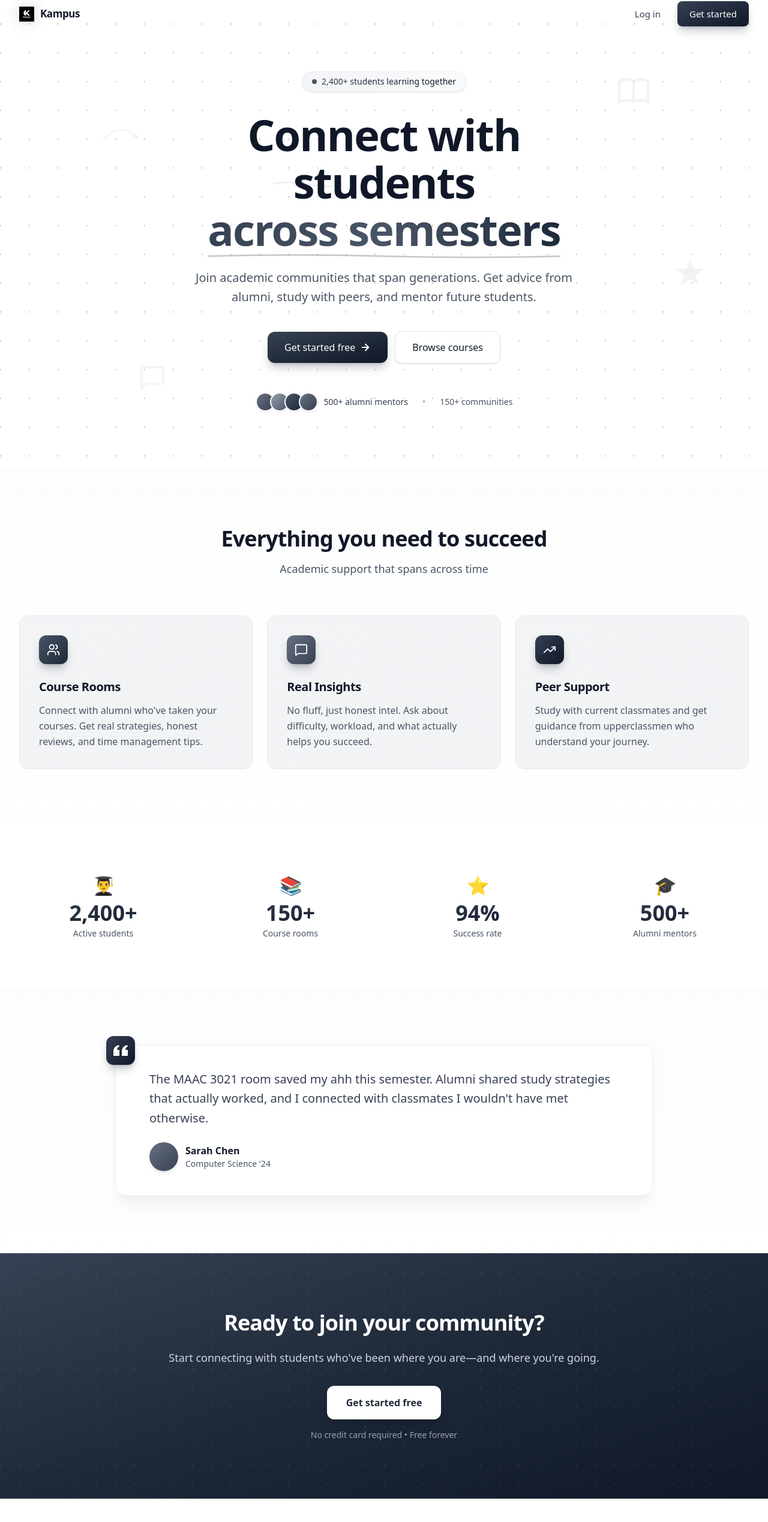
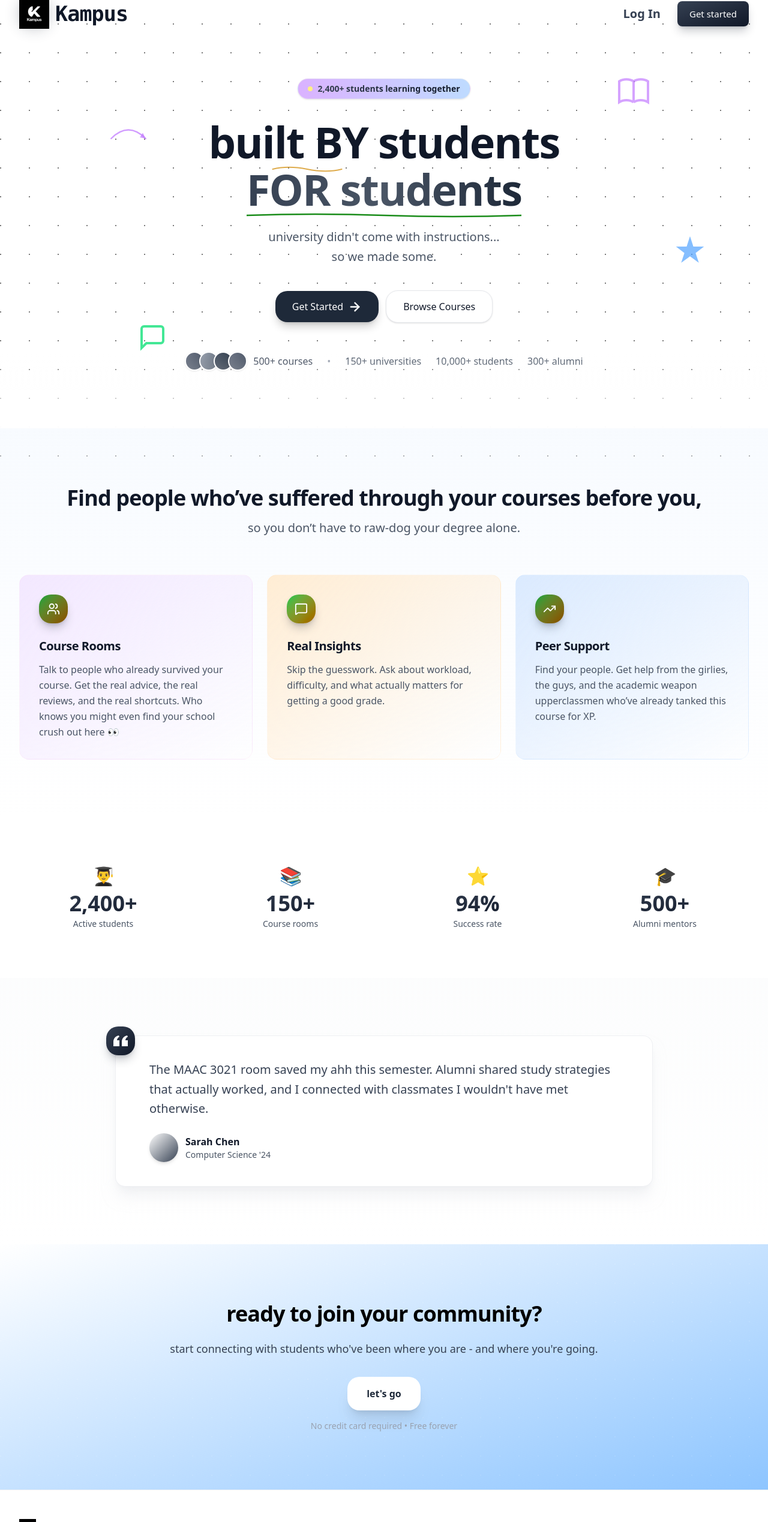
Before and after one commit to Kampus-Edu/Frontend, a Next.js app: page / in a window 1280 px wide. Shown: the part 9-2546 px from the top of the page at 60% size. Built offline with nearby package versions, Linux system fonts and the light colour scheme.

Commit message:
Landing page touch-up

```diff
--- a/src/app/(marketing)/page.tsx
+++ b/src/app/(marketing)/page.tsx
@@ -18,7 +18,7 @@ export default function LandingPage() {
             {/* Subtle grid background - fixed to viewport */}
             <div className="fixed inset-0 pointer-events-none">
                 <div
-                    className="absolute inset-0 opacity-[0.3]"
+                    className="absolute inset-0 opacity-[0.7]"
                     style={{
                         backgroundImage: `radial-gradient(circle at 1px 1px, rgb(64, 64, 64) 1px, transparent 0)`,
                         backgroundSize: '48px 48px'
@@ -28,30 +28,31 @@ export default function LandingPage() {
 
             {/* Navigation */}
             <nav className={`fixed top-0 left-0 right-0 z-50 transition-all duration-300 ${
-                scrolled ? 'bg-white/80 backdrop-blur-xl border-b border-gray-200/50 shadow-sm shadow-gray-100/5' : ''
+                scrolled
+                    ? "bg-white/70 backdrop-blur-md border-b border-gray-300/30 shadow-[0_4px_20px_rgba(0,0,0,0.05)]"
+                    : ""
             }`}>
                 <div className="max-w-7xl mx-auto px-6 lg:px-8">
                     <div className="flex items-center justify-between h-16">
                         <Link href="/" className="flex items-center gap-2.5 group cursor-pointer">
                             <div className="relative">
                                 <div className="absolute inset-0 bg-gray-800 rounded-xl blur-md opacity-25 group-hover:opacity-40 transition-opacity" />
-                              {/*<div className="relative w-9 h-9 bg-gradient-to-br from-gray-700 via-gray-800 to-gray-900 rounded-xl flex items-center justify-center transform group-hover:scale-105 transition-transform shadow-lg shadow-gray-800/25">*/}
                                     <Image
                                         src="/kampus-logo.png"
-                                        width={25}
-                                        height={25}
+                                        width={50}
+                                        height={50}
                                         alt="Kampus logo"
                                         className="opacity-100 object-contain invert"
                                     />
                                 {/*</div>*/}
                             </div>
-                            <span className="text-[17px] font-semibold text-gray-900 tracking-tight">Kampus</span>
+                            <span className="text-[35px] font-mono font-bold text-gray-900 tracking-tight">Kampus</span>
                         </Link>
 
                         <div className="flex items-center gap-2">
                             <Link href="/login">
-                                <button className="px-5 py-2 text-[15px] font-medium text-gray-700 hover:text-gray-900 transition-colors rounded-lg hover:bg-gray-50">
-                                    Log in
+                                <button className="px-5 py-2 text-[20px] font-bold text-gray-700 hover:text-gray-900 transition-colors rounded-lg hover:bg-gray-50">
+                                    Log In
                                 </button>
                             </Link>
                             <Link href="/signup">
@@ -65,28 +66,28 @@ export default function LandingPage() {
             </nav>
 
             {/* Hero Section */}
-            <section className="relative pt-32 pb-24 px-6 lg:px-8 overflow-hidden">
-                {/* Decorative doodles - academic themed */}
+            <section className="relative pt-35 pb-24 px-6 lg:px-8 overflow-hidden">
+                {/* Decorative doodles */}
                 <div className="absolute inset-0 overflow-hidden pointer-events-none">
                     {/* Floating book icon */}
-                    <svg className="absolute top-32 right-[15%] w-16 h-16 text-gray-300/30" viewBox="0 0 24 24" fill="none" stroke="currentColor" strokeWidth="1.5">
+                    <svg className="absolute top-32 right-[15%] w-16 h-16 text-purple-400/70" viewBox="0 0 24 24" fill="none" stroke="currentColor" strokeWidth="1.5">
                         <path d="M12 6.253v13m0-13C10.832 5.477 9.246 5 7.5 5S4.168 5.477 3 6.253v13C4.168 18.477 5.754 18 7.5 18s3.332.477 4.5 1.253m0-13C13.168 5.477 14.754 5 16.5 5c1.747 0 3.332.477 4.5 1.253v13C19.832 18.477 18.247 18 16.5 18c-1.746 0-3.332.477-4.5 1.253" />
                     </svg>
                     {/* Curved arrow */}
-                    <svg className="absolute top-48 left-[12%] w-24 h-24 text-gray-300/25" viewBox="0 0 100 100">
+                    <svg className="absolute top-48 left-[12%] w-30 h-24 text-purple-400/75" viewBox="0 0 100 100">
                         <path d="M 20 50 Q 50 20 80 50" fill="none" stroke="currentColor" strokeWidth="2.5" strokeLinecap="round" />
                         <path d="M 75 40 L 80 50 L 70 48" fill="currentColor" />
                     </svg>
                     {/* Star doodle */}
-                    <svg className="absolute top-[55%] right-[8%] w-14 h-14 text-gray-300/30" viewBox="0 0 24 24" fill="currentColor">
+                    <svg className="absolute top-[55%] right-[8%] w-14 h-14 text-blue-400/70" viewBox="0 0 24 24" fill="currentColor">
                         <path d="M12 2l2.4 7.4h7.6l-6 4.6 2.3 7-6.3-4.6-6.3 4.6 2.3-7-6-4.6h7.6z"/>
                     </svg>
                     {/* Chat bubble */}
-                    <svg className="absolute bottom-32 left-[18%] w-12 h-12 text-gray-300/25" viewBox="0 0 24 24" fill="none" stroke="currentColor" strokeWidth="2">
+                    <svg className="absolute bottom-32 left-[18%] w-12 h-12 text-green-400/75" viewBox="0 0 24 24" fill="none" stroke="currentColor" strokeWidth="2">
                         <path d="M21 15a2 2 0 0 1-2 2H7l-4 4V5a2 2 0 0 1 2-2h14a2 2 0 0 1 2 2z"/>
                     </svg>
                     {/* Underline scribble */}
-                    <svg className="absolute top-[38%] left-[35%] w-32 h-8 text-gray-400/20" viewBox="0 0 200 40">
+                    <svg className="absolute top-[38%] left-[35%] w-32 h-8 text-yellow-600/70" viewBox="0 0 200 40">
                         <path d="M 10 20 Q 50 10 100 20 T 190 20" fill="none" stroke="currentColor" strokeWidth="3" strokeLinecap="round" />
                     </svg>
                 </div>
@@ -94,53 +95,54 @@ export default function LandingPage() {
                 <div className="max-w-7xl mx-auto relative">
                     <div className="max-w-3xl mx-auto text-center">
                         {/* Status badge */}
-                        <div className="inline-flex items-center gap-2 px-4 py-1.5 bg-gradient-to-r from-gray-100 to-gray-50 border border-gray-200/40 rounded-full mb-8 shadow-sm">
+                        <div className="inline-flex items-center gap-2 px-4 py-1.5 bg-gradient-to-r from-purple-300 to-blue-200 border border-gray-200/40 rounded-full mb-8 shadow-sm">
                             <div className="relative flex h-2 w-2">
                                 <span className="animate-ping absolute inline-flex h-full w-full rounded-full bg-gray-500 opacity-75"></span>
-                                <span className="relative inline-flex rounded-full h-2 w-2 bg-gray-600"></span>
+                                <span className="relative inline-flex rounded-full h-2 w-2 bg-yellow-200"></span>
                             </div>
-                            <span className="text-sm font-medium bg-gradient-to-r from-gray-700 to-gray-900 bg-clip-text text-transparent">
+                            <span className="text-sm font-bold bg-gradient-to-r from-gray-700 to-gray-900 bg-clip-text text-transparent">
                                 2,400+ students learning together
                             </span>
                         </div>
 
                         {/* Main heading with gradient */}
                         <h1 className="text-5xl sm:text-6xl lg:text-7xl font-bold text-gray-900 mb-6 leading-[1.1] tracking-tight">
-                            Connect with students
+                            built BY students
                             <br />
                             <span className="relative inline-block">
                                 <span className="bg-gradient-to-r from-gray-700 via-gray-600 to-gray-800 bg-clip-text text-transparent">
-                                    across semesters
+                                    FOR students
                                 </span>
                                 {/* Hand-drawn underline */}
                                 <svg className="absolute -bottom-2 left-0 w-full h-3" viewBox="0 0 400 12" preserveAspectRatio="none">
-                                    <path d="M 0 8 Q 100 4 200 8 T 400 8" fill="none" stroke="rgb(64, 64, 64)" strokeWidth="2.5" strokeLinecap="round" opacity="0.3" />
+                                    <path d="M 0 8 Q 100 4 200 8 T 400 8" fill="none" stroke="green" strokeWidth="2.5" strokeLinecap="round" opacity="0.9" />
                                 </svg>
                             </span>
                         </h1>
 
                         <p className="text-xl text-gray-600 mb-10 leading-relaxed max-w-2xl mx-auto">
-                            Join academic communities that span generations. Get advice from alumni,
-                            study with peers, and mentor future students.
+                            university didn't come with instructions... <br/>
+                            so we made some.
                         </p>
 
                         {/* CTA Buttons */}
                         <div className="flex flex-col sm:flex-row items-center justify-center gap-3 mb-12">
                             <Link href="/signup">
-                                <button className="group relative px-7 py-3.5 bg-gradient-to-br from-gray-700 to-gray-900 hover:from-gray-800 hover:to-gray-950 text-white rounded-xl font-medium transition-all shadow-lg shadow-gray-800/25 hover:shadow-xl hover:shadow-gray-800/40 flex items-center gap-2">
-                                    <span>Get started free</span>
-                                    <ArrowRight size={18} className="group-hover:translate-x-0.5 transition-transform" strokeWidth={2.5} />
+                                <button className="group px-7 py-3.5 bg-gray-800 hover:bg-black text-white rounded-xl font-sans
+                                    transition-all shadow-lg shadow-black/20 hover:shadow-xl hover:scale-[1.02] flex items-center gap-2">
+                                    <span>Get Started </span>
+                                    <ArrowRight size={23} className="group-hover:translate-x-0.5 transition-transform" strokeWidth={2.5} />
                                 </button>
                             </Link>
                             <Link href="/discover">
                                 <button className="px-7 py-3.5 bg-white hover:bg-gray-50 text-gray-900 rounded-xl font-medium transition-all border border-gray-200 hover:border-gray-300 shadow-sm">
-                                    Browse courses
+                                    Browse Courses
                                 </button>
                             </Link>
                         </div>
 
                         {/* Social proof */}
-                        <div className="flex flex-wrap items-center justify-center gap-6 text-sm text-gray-600">
+                        <div className="flex flex-wrap items-center justify-center gap-6 text-large text-gray-600">
                             <div className="flex items-center gap-2.5">
                                 <div className="flex -space-x-2">
                                     {[
@@ -149,27 +151,32 @@ export default function LandingPage() {
                                         'from-gray-600 to-gray-800',
                                         'from-gray-500 to-gray-700'
                                     ].map((grad, i) => (
-                                        <div key={i} className={`w-8 h-8 bg-gradient-to-br ${grad} rounded-full border-2 border-white shadow-sm`} />
+                                        <div key={i}
+                                             className={`w-8 h-8 bg-gradient-to-br ${grad} rounded-full border-2 border-white shadow-sm`}/>
                                     ))}
                                 </div>
-                                <span className="font-medium text-gray-700">500+ alumni mentors</span>
+                                <span className="font-medium text-gray-700">500+ courses</span>
                             </div>
                             <span className="text-gray-400">•</span>
-                            <span className="font-medium">150+ communities</span>
+                            <span className="font-large">150+ universities</span>
+                            <span className="font-large">10,000+ students</span>
+                            <span className="font-large">300+ alumni</span>
                         </div>
                     </div>
                 </div>
+                {/* Hero fade-out gradient */}
+                <div className="absolute bottom-0 left-0 right-0 h-32 bg-gradient-to-b from-transparent to-white pointer-events-none" />
             </section>
 
             {/* Features Section */}
-            <section className="relative py-24 px-6 lg:px-8 bg-gradient-to-b from-gray-50/50 to-white">
+            <section className="relative py-24 px-6 lg:px-8 bg-gradient-to-b from-blue-50/45 to-blue">
                 <div className="max-w-7xl mx-auto">
                     <div className="text-center mb-16">
                         <h2 className="text-4xl font-bold text-gray-900 mb-4 tracking-tight">
-                            Everything you need to succeed
+                            Find people who’ve suffered through your courses before you,
                         </h2>
-                        <p className="text-lg text-gray-600 max-w-2xl mx-auto">
-                            Academic support that spans across time
+                        <p className="text-xl text-gray-600 max-w-2xl mx-auto">
+                            so you don’t have to raw-dog your degree alone.
                         </p>
                     </div>
 
@@ -178,26 +185,26 @@ export default function LandingPage() {
                             {
                                 icon: Users,
                                 title: 'Course Rooms',
-                                desc: 'Connect with alumni who\'ve taken your courses. Get real strategies, honest reviews, and time management tips.',
-                                gradient: 'from-gray-600 to-gray-800',
-                                bgGradient: 'from-gray-100 to-gray-200/50',
-                                borderColor: 'border-gray-300/40'
+                                desc: 'Talk to people who already survived your course. Get the real advice, the real reviews, and the real shortcuts. Who knows you might even find your school crush out here 👀',
+                                gradient: 'from-green-600 to-yellow-800',
+                                bgGradient: 'from-purple-100 to-black-200/50',
+                                borderColor: 'border-pink-300/10'
                             },
                             {
                                 icon: MessageSquare,
                                 title: 'Real Insights',
-                                desc: 'No fluff, just honest intel. Ask about difficulty, workload, and what actually helps you succeed.',
-                                gradient: 'from-gray-500 to-gray-700',
-                                bgGradient: 'from-gray-100 to-gray-200/50',
-                                borderColor: 'border-gray-300/40'
+                                desc: 'Skip the guesswork. Ask about workload, difficulty, and what actually matters for getting a good grade.',
+                                gradient: 'from-green-500 to-yellow-700',
+                                bgGradient: 'from-orange-100 to-black-200/50',
+                                borderColor: 'border-orange-300/10'
                             },
                             {
                                 icon: TrendingUp,
                                 title: 'Peer Support',
-                                desc: 'Study with current classmates and get guidance from upperclassmen who understand your journey.',
-                                gradient: 'from-gray-700 to-gray-900',
-                                bgGradient: 'from-gray-100 to-gray-200/50',
-                                borderColor: 'border-gray-300/40'
+                                desc: 'Find your people. Get help from the girlies, the guys, and the academic weapon upperclassmen who’ve already tanked this course for XP.',
+                                gradient: 'from-green-600 to-yellow-800',
+                                bgGradient: 'from-blue-100 to-black-200/50',
+                                borderColor: 'border-blue-300/10'
                             }
                         ].map((feature, i) => {
                             const Icon = feature.icon;
@@ -261,7 +268,7 @@ export default function LandingPage() {
                             and I connected with classmates I wouldn't have met otherwise.
                         </p>
                         <div className="flex items-center gap-3 pl-4">
-                            <div className="w-12 h-12 bg-gradient-to-br from-gray-500 to-gray-700 rounded-full shadow-md" />
+                            <div className="w-12 h-12 bg-gradient-to-br from-black-500 to-gray-700 rounded-full shadow-md" />
                             <div>
                                 <p className="font-semibold text-gray-900">Sarah Chen</p>
                                 <p className="text-sm text-gray-600">Computer Science '24</p>
@@ -272,7 +279,7 @@ export default function LandingPage() {
             </section>
 
             {/* CTA Section */}
-            <section className="relative py-24 px-6 lg:px-8 bg-gradient-to-br from-gray-700 via-gray-800 to-gray-900 overflow-hidden">
+            <section className="relative py-24 px-6 lg:px-8 bg-gradient-to-br from-blue-460 to-blue-300 overflow-hidden">
                 {/* Subtle pattern overlay */}
                 <div
                     className="absolute inset-0 opacity-10"
@@ -283,15 +290,15 @@ export default function LandingPage() {
                 />
 
                 <div className="max-w-3xl mx-auto text-center relative">
-                    <h2 className="text-4xl font-bold text-white mb-6 tracking-tight">
-                        Ready to join your community?
+                    <h2 className="text-4xl font-bold text-black mb-6 tracking-tight">
+                        ready to join your community?
                     </h2>
-                    <p className="text-lg text-gray-300 mb-8 leading-relaxed">
-                        Start connecting with students who've been where you are—and where you're going.
+                    <p className="text-lg text-gray-700 mb-8 leading-relaxed">
+                        start connecting with students who've been where you are - and where you're going.
                     </p>
                     <Link href="/signup">
                         <button className="px-8 py-4 bg-white text-gray-800 hover:bg-gray-100 rounded-xl font-semibold transition-all shadow-xl hover:shadow-2xl hover:scale-105">
-                            Get started free
+                            let's go
                         </button>
                     </Link>
                     <p className="mt-4 text-sm text-gray-400">No credit card required • Free forever</p>
@@ -303,7 +310,13 @@ export default function LandingPage() {
                 <div className="max-w-7xl mx-auto flex flex-col md:flex-row justify-between items-center gap-4">
                     <Link href="/" className="flex items-center gap-2">
                         <div className="w-7 h-7 bg-gradient-to-br from-gray-700 to-gray-900 rounded-lg flex items-center justify-center shadow-md shadow-gray-800/25">
-                            <BookOpen className="text-white" size={14} strokeWidth={2.5} />
+                            <Image
+                                src="/kampus-logo.png"
+                                width={60}
+                                height={60}
+                                alt="Kampus logo"
+                                className="opacity-100 object-contain invert"
+                            />
                         </div>
                         <span className="font-semibold text-gray-900">Kampus</span>
                     </Link>
--- a/src/app/globals.css
+++ b/src/app/globals.css
@@ -2,5 +2,21 @@
 @import "tailwindcss";
 
 
-/* Optional nicer focus ring */
-:root { color-scheme: light; }
+/* Soften global dotted grid */
+body {
+    background-image: radial-gradient(circle at 1px 1px, rgba(0,0,0,0.05) 1px, transparent 0);
+    background-size: 22px 22px;
+}
+
+:root {
+    --section-padding: clamp(3rem, 8vw, 6rem);
+    --radius-xl: 1.25rem;
+    --radius-xxl: 1.75rem;
+
+    --gray-soft: #f7f7f7;
+    --gray-light: #ececec;
+    --gray-border: rgba(0,0,0,0.08);
+
+    --text-primary: #111;
+    --text-secondary: #555;
+}
```
